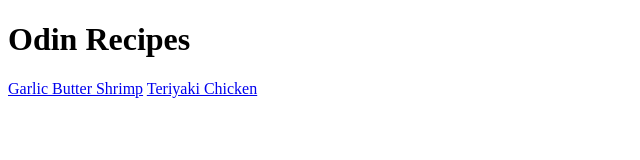
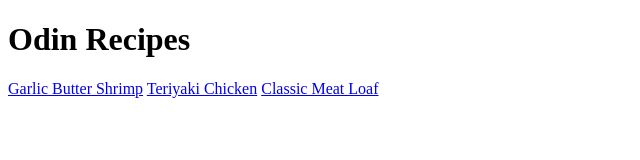
Before and after one commit to McKringles/odin-recipes, a plain HTML site: page index.html in a window 1280 px wide. Shown: the whole page, without its empty margins (0-640 px from the left). Drawn offline with Linux system fonts and the light colour scheme.

Commit message:
add link to classicmeatloaf.html

```diff
--- a/index.html
+++ b/index.html
@@ -8,5 +8,6 @@
         <h1>Odin Recipes</h1>
         <a href="./recipes/garlicbuttershrimp.html">Garlic Butter Shrimp</a>
         <a href="./recipes/teriyakichicken.html">Teriyaki Chicken</a>
+        <a href="./recipes/classicmeatloaf.html">Classic Meat Loaf</a>
     </body>
 </html>
```
